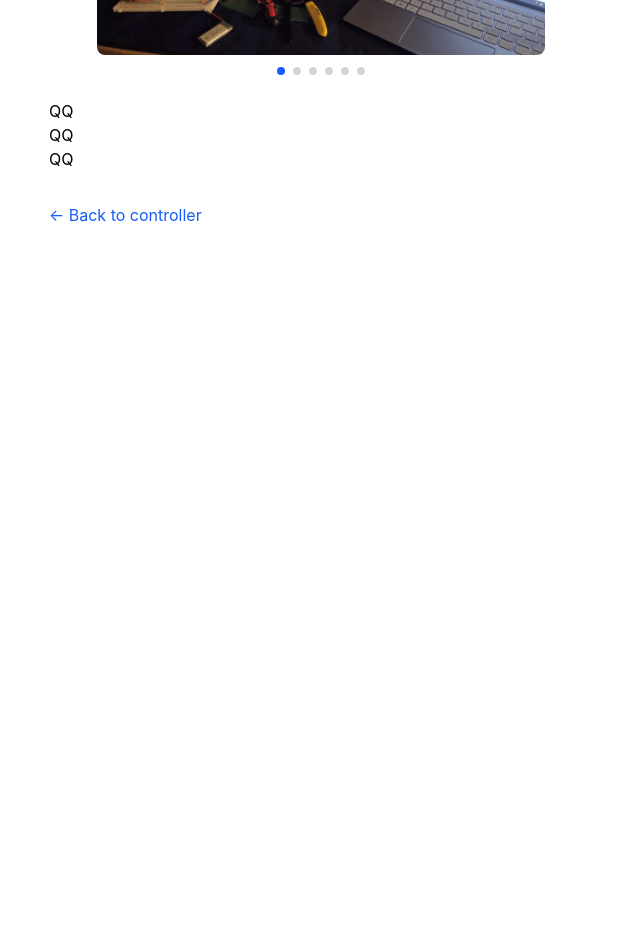
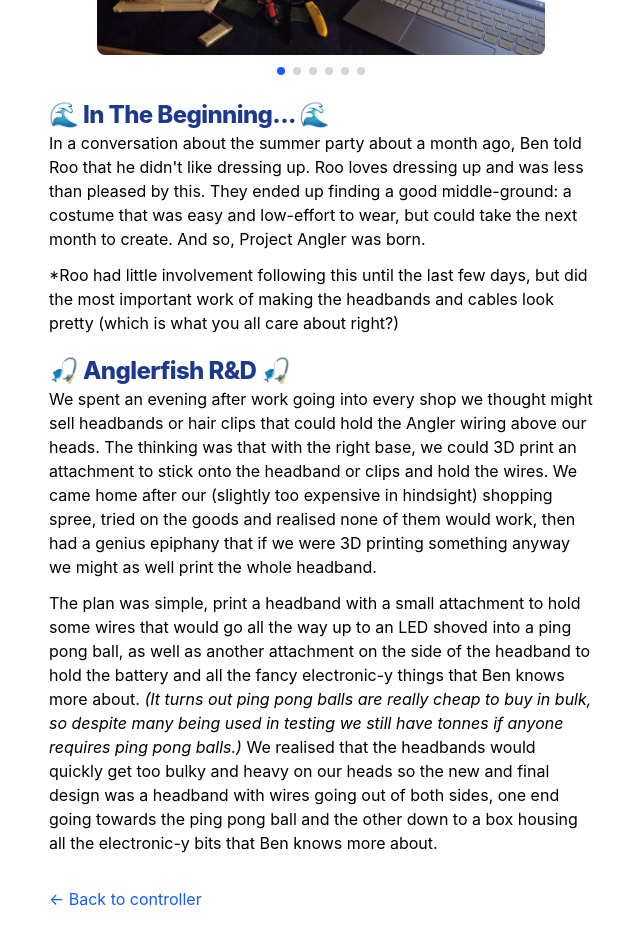
Before and after one commit to benwallacestock/project_angler, a React (Vite) app in the folder web/: page /blog in a window 1280 px wide. Shown: the part 320-1263 px from the top of the page, without its empty margins (319-959 px from the left). Before the commit the page ends 800 px from the top, so only its background shows below. Built offline with nearby package versions, Linux system fonts and the light colour scheme.

Commit message:
Yaaa bitches

```diff
--- a/web/src/Blog.tsx
+++ b/web/src/Blog.tsx
@@ -23,9 +23,51 @@ export const Blog = () => {
         ]}
       />
       <article className="mt-6 prose prose-blue">
-        <p>QQ</p>
-        <p>QQ</p>
-        <p>QQ</p>
+        <h1 className="text-2xl font-extrabold tracking-tight text-blue-900">
+          🌊 In The Beginning... 🌊
+        </h1>
+        <p>
+          In a conversation about the summer party about a month ago, Ben told
+          Roo that he didn't like dressing up. Roo loves dressing up and was
+          less than pleased by this. They ended up finding a good middle-ground:
+          a costume that was easy and low-effort to wear, but could take the
+          next month to create. And so, Project Angler was born.
+        </p>
+        <p className="mt-3">
+          *Roo had little involvement following this until the last few days,
+          but did the most important work of making the headbands and cables
+          look pretty (which is what you all care about right?)
+        </p>
+        <h1 className="mt-5 text-2xl font-extrabold tracking-tight text-blue-900">
+          🎣 Anglerfish R&D 🎣
+        </h1>
+        <p>
+          We spent an evening after work going into every shop we thought might
+          sell headbands or hair clips that could hold the Angler wiring above
+          our heads. The thinking was that with the right base, we could 3D
+          print an attachment to stick onto the headband or clips and hold the
+          wires. We came home after our (slightly too expensive in hindsight)
+          shopping spree, tried on the goods and realised none of them would
+          work, then had a genius epiphany that if we were 3D printing something
+          anyway we might as well print the whole headband.
+        </p>
+        <p className="mt-3">
+          The plan was simple, print a headband with a small attachment to hold
+          some wires that would go all the way up to an LED shoved into a ping
+          pong ball, as well as another attachment on the side of the headband
+          to hold the battery and all the fancy electronic-y things that Ben
+          knows more about.{' '}
+          <i>
+            (It turns out ping pong balls are really cheap to buy in bulk, so
+            despite many being used in testing we still have tonnes if anyone
+            requires ping pong balls.)
+          </i>{' '}
+          We realised that the headbands would quickly get too bulky and heavy
+          on our heads so the new and final design was a headband with wires
+          going out of both sides, one end going towards the ping pong ball and
+          the other down to a box housing all the electronic-y bits that Ben
+          knows more about.
+        </p>
       </article>
       <a href="/" className="mt-8 text-blue-600 hover:underline inline-block">
         ← Back to controller
```
